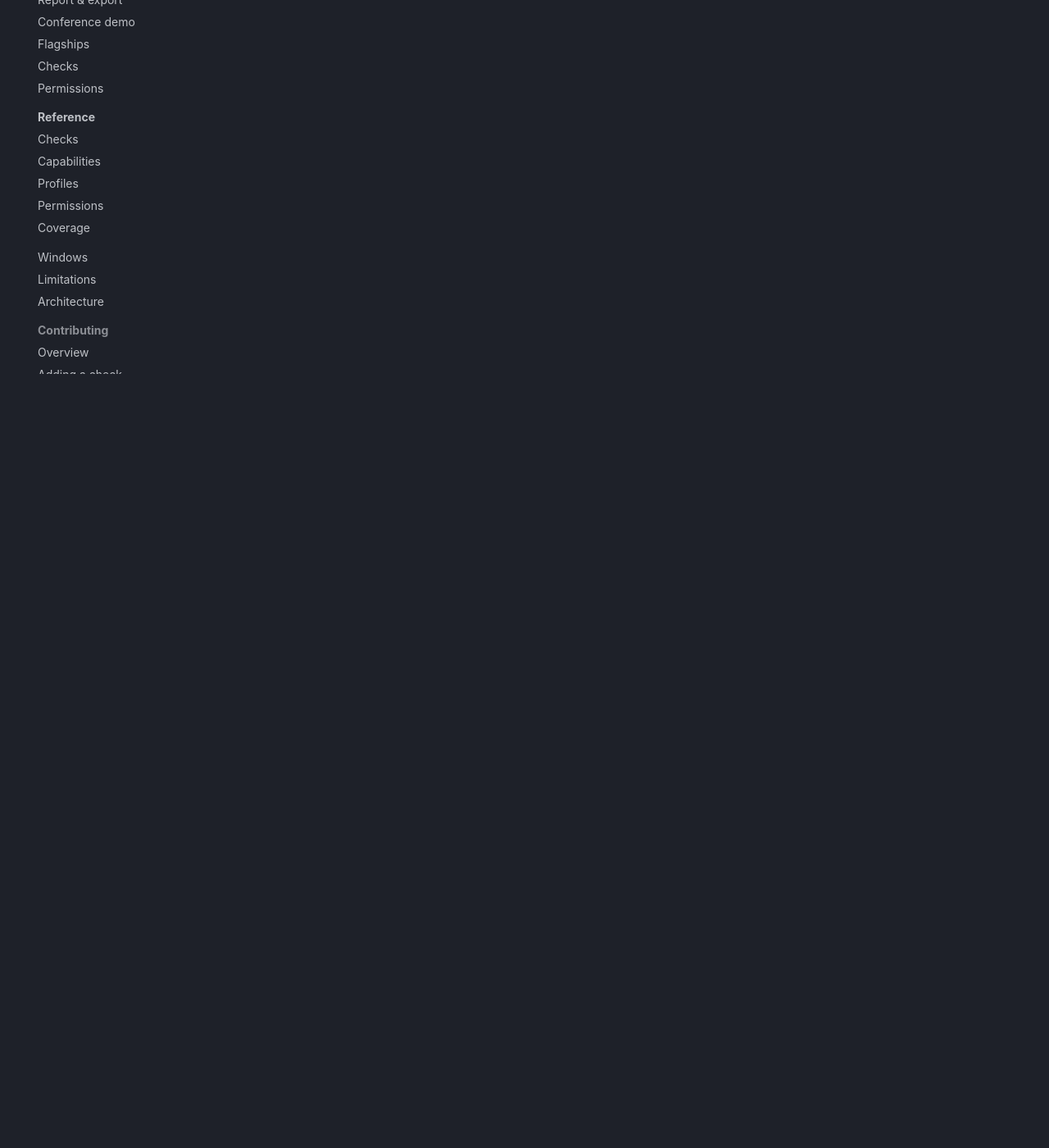
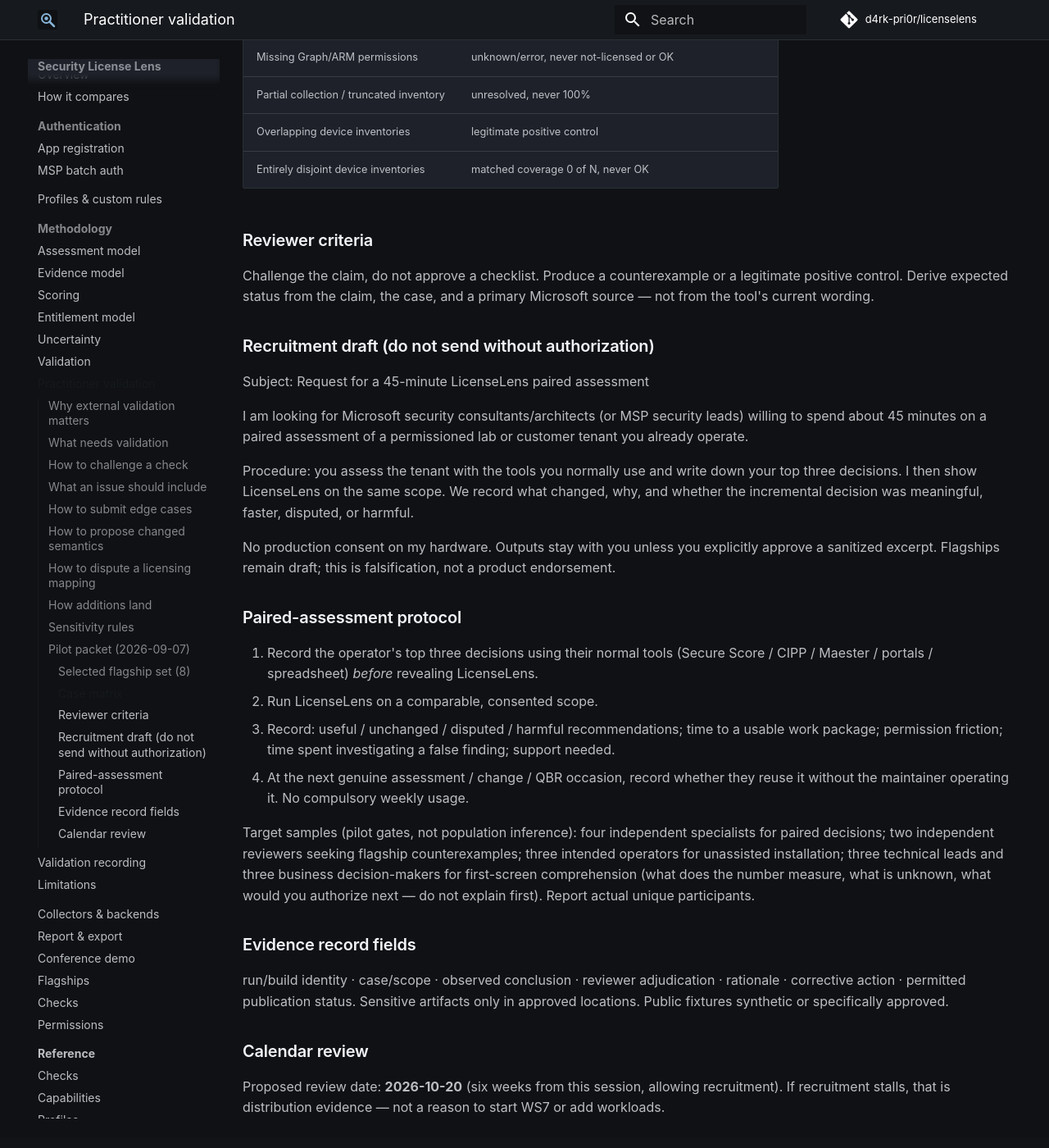
Before and after one commit to d4rk-pri0r/licenselens, an MkDocs documentation site: the page built from docs/practitioner-validation.md, in a window 1280 px wide and 1400 px high, scrolled down 3491 px. Shown: the whole window at 82% size. Built offline with MkDocs 1.6.1 and Material for MkDocs 9.7.7, drawn with Linux system fonts in a browser that asks for light colours; comment, search, counter and statistics services are not loaded; some of the changed text lies outside the part shown.

Commit message:
fix(validation): separate observation units from unique-check breadth
Rejected/confirmed share is rejected/(confirmed+rejected) observations
and is unmeasured when nothing has been adjudicated — never a 0.0
false-positive rate from all-rejected data. Duplicate record_id imports
do not inflate counts. Pilot packet is documentation only; invitations
are not sent.

```diff
--- a/docs/practitioner-validation.md
+++ b/docs/practitioner-validation.md
@@ -95,6 +95,98 @@
 - Reports are redacted by default; still treat JSON/ZIP artifacts as sensitive.
 - Never commit customer tokens, `.env` files, live reports, or unredacted
   exports.
-- Real-tenant validation results are recorded only in sanitized form; the
-  validation framework defaults every metric to zero until real review is
-  recorded.
+- Real-tenant validation results are recorded only in sanitized form. Integer
+  counts default to zero; the rejection share is unmeasured until a confirmed
+  or rejected observation exists. See [validation recording](validation-recording.md).
+
+## Pilot packet (2026-09-07)
+
+This is a recruitment and measurement packet, not a completed pilot. Do not
+send invitations without the owner's authorization. Do not treat agent
+reenactment as a completed human gate.
+
+### Selected flagship set (8)
+
+Repaired endpoint, entitlement, and Conditional Access claims, plus already-working
+scoped-CA cases:
+
+1. `endpoint-enrollment-coverage` — Entra ∩ Intune matched population
+2. `mde-onboard-gap` — Intune ∩ MDE matched population
+3. `id-ca-mfa-all-users` — scoped-CA regression (already passing negative/control)
+4. `id-ca-legacy-auth-block` — Security Defaults / legacy-auth interaction
+5. `id-ca-priv-gaps` — privileged MFA + legacy
+6. `id-protective-plan-assignment` — mixed assignment, not "E5 so every user"
+7. `sen-telemetry-ingestion-coverage` — unknown vs measured-absent ingestion
+8. `sen-rule-telemetry-parity` — live-rule count only from qualifying evidence
+
+All remain `draft` until a human practitioner marks them.
+
+### Case matrix
+
+Distinguish synthetic/lab from permissioned real environments. Not every cell
+needs its own tenant.
+
+| Case | Purpose |
+|---|---|
+| Business Premium | entitlement floor; CA available, many Defender add-ons not |
+| E3 + add-ons | mixed ownership without a single SKU story |
+| E5 with mixed assignment | owned SKU ≠ every user holds the plan |
+| Missing Graph/ARM permissions | unknown/error, never not-licensed or OK |
+| Partial collection / truncated inventory | unresolved, never 100% |
+| Overlapping device inventories | legitimate positive control |
+| Entirely disjoint device inventories | matched coverage 0 of N, never OK |
+
+### Reviewer criteria
+
+Challenge the claim, do not approve a checklist. Produce a counterexample or a
+legitimate positive control. Derive expected status from the claim, the case,
+and a primary Microsoft source — not from the tool's current wording.
+
+### Recruitment draft (do not send without authorization)
+
+Subject: Request for a 45-minute LicenseLens paired assessment
+
+I am looking for Microsoft security consultants/architects (or MSP security
+leads) willing to spend about 45 minutes on a paired assessment of a
+permissioned lab or customer tenant you already operate.
+
+Procedure: you assess the tenant with the tools you normally use and write down
+your top three decisions. I then show LicenseLens on the same scope. We record
+what changed, why, and whether the incremental decision was meaningful, faster,
+disputed, or harmful.
+
+No production consent on my hardware. Outputs stay with you unless you
+explicitly approve a sanitized excerpt. Flagships remain draft; this is
+falsification, not a product endorsement.
+
+### Paired-assessment protocol
+
+1. Record the operator's top three decisions using their normal tools
+   (Secure Score / CIPP / Maester / portals / spreadsheet) *before* revealing
+   LicenseLens.
+2. Run LicenseLens on a comparable, consented scope.
+3. Record: useful / unchanged / disputed / harmful recommendations; time to a
+   usable work package; permission friction; time spent investigating a false
+   finding; support needed.
+4. At the next genuine assessment / change / QBR occasion, record whether they
+   reuse it without the maintainer operating it. No compulsory weekly usage.
+
+Target samples (pilot gates, not population inference): four independent
+specialists for paired decisions; two independent reviewers seeking flagship
+counterexamples; three intended operators for unassisted installation; three
+technical leads and three business decision-makers for first-screen
+comprehension (what does the number measure, what is unknown, what would you
+authorize next — do not explain first). Report actual unique participants.
+
+### Evidence record fields
+
+run/build identity · case/scope · observed conclusion · reviewer adjudication ·
+rationale · corrective action · permitted publication status. Sensitive
+artifacts only in approved locations. Public fixtures synthetic or specifically
+approved.
+
+### Calendar review
+
+Proposed review date: **2026-10-20** (six weeks from this session, allowing
+recruitment). If recruitment stalls, that is distribution evidence — not a
+reason to start WS7 or add workloads.
```
Also changed, not shown: docs/methodology/validation.md (+15 -11 lines), docs/validation-recording.md (+23 -11 lines), 2 other files.
